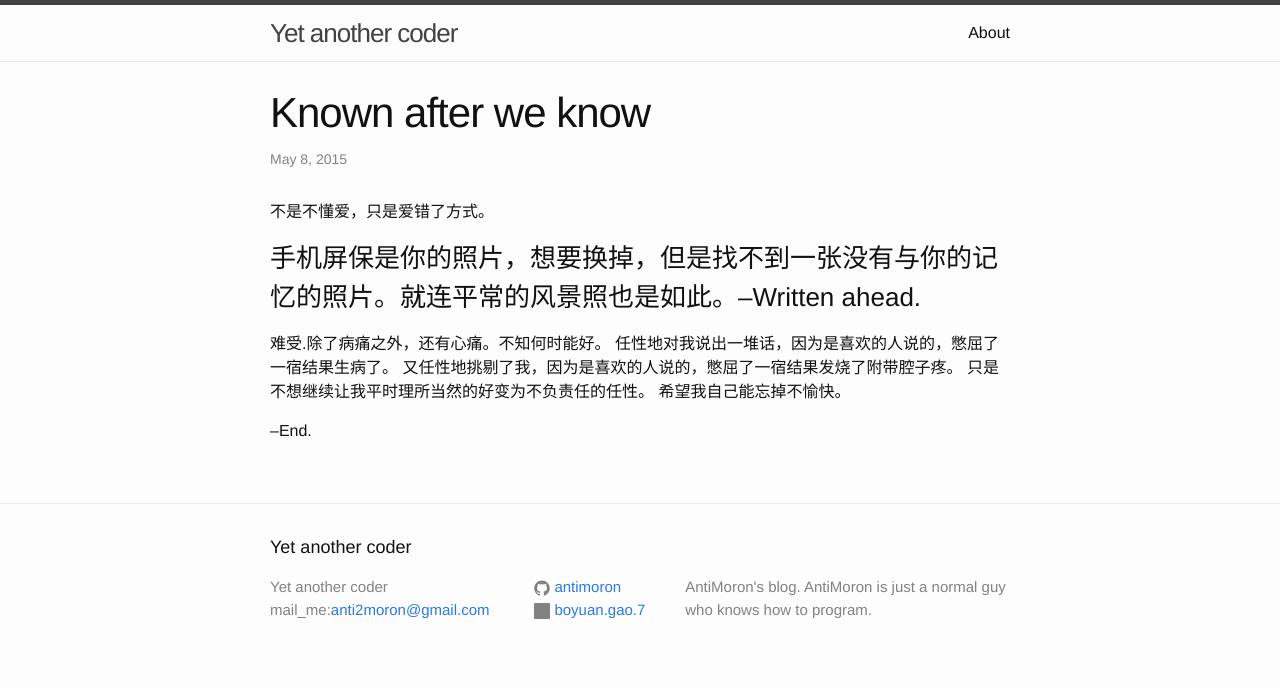
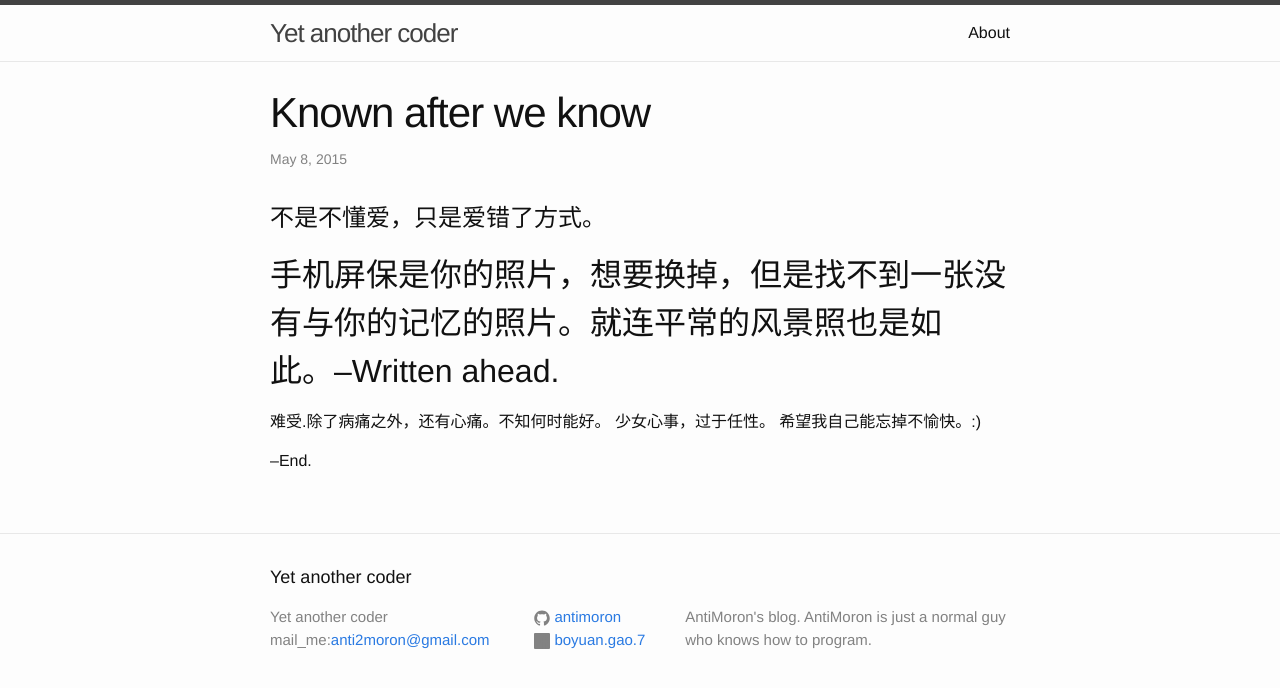
Before and after one commit to QAQMiao/antimoron.github.io, a Jekyll site: the page built from _posts/2015-05-07-Known after we know.markdown, in a window 1280 px wide. Shown: the top 688 px of the page. Built offline with Jekyll 4.4.1, drawn with Linux system fonts in a browser that asks for light colours.

Commit message:
Update post less JiaoQing

```diff
--- a/_posts/2015-05-07-Known after we know.markdown
+++ b/_posts/2015-05-07-Known after we know.markdown
@@ -5,14 +5,12 @@ date:   2015-05-08 09:12:16
 categories: emotion
 ---
 
-不是不懂爱，只是爱错了方式。
+# 不是不懂爱，只是爱错了方式。
 
-### 手机屏保是你的照片，想要换掉，但是找不到一张没有与你的记忆的照片。就连平常的风景照也是如此。--Written ahead.
+## 手机屏保是你的照片，想要换掉，但是找不到一张没有与你的记忆的照片。就连平常的风景照也是如此。--Written ahead.
 
 难受.除了病痛之外，还有心痛。不知何时能好。
-任性地对我说出一堆话，因为是喜欢的人说的，憋屈了一宿结果生病了。
-又任性地挑剔了我，因为是喜欢的人说的，憋屈了一宿结果发烧了附带腔子疼。
-只是不想继续让我平时理所当然的好变为不负责任的任性。
-希望我自己能忘掉不愉快。
+少女心事，过于任性。
+希望我自己能忘掉不愉快。:)
 
 --End.
```
